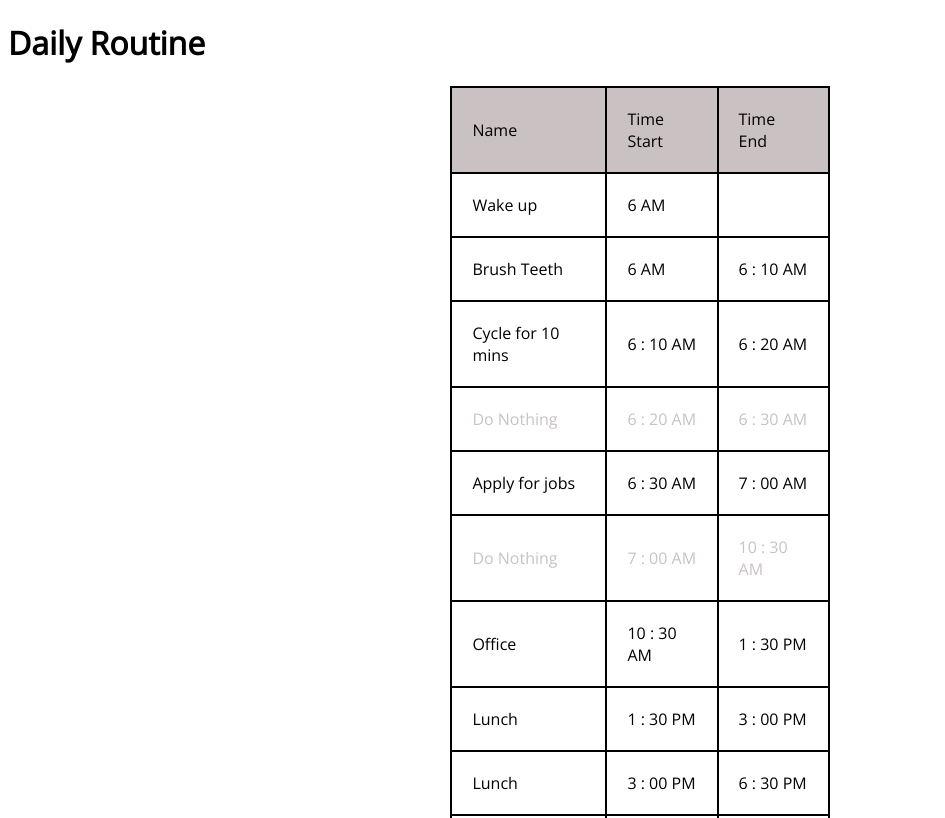
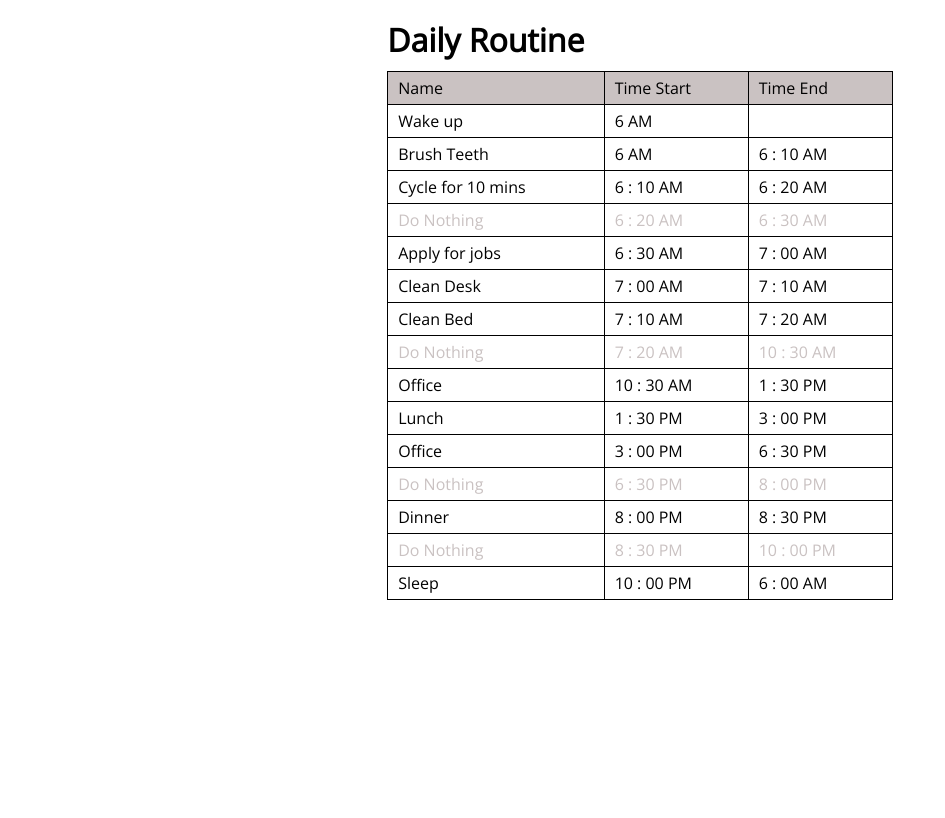
Before and after one commit to khalilahmed232/Personal-Documentation, a plain HTML site: page daily-routine-ver1/daily-routine-ver1.html in a window 1280 px wide. Shown: the top 818 px of the page, without its empty margins (0-945 px from the left). Drawn offline with nearby package versions, Linux system fonts and the light colour scheme.

Commit message:
updated the dailiy routine

```diff
--- a/daily-routine-ver1/daily-routine-ver1.html
+++ b/daily-routine-ver1/daily-routine-ver1.html
@@ -44,9 +44,19 @@
           <td>6 : 30 AM</td>
           <td>7 : 00 AM</td>
         </tr>
+        <tr>
+          <td>Clean Desk</td>
+          <td>7 : 00 AM</td>
+          <td>7 : 10 AM</td>
+        </tr>
+        <tr>
+          <td>Clean Bed</td>
+          <td>7 : 10 AM</td>
+          <td>7 : 20 AM</td>
+        </tr>
         <tr class="do-nothing">
           <td>Do Nothing</td>
-          <td>7 : 00 AM</td>
+          <td>7 : 20 AM</td>
           <td>10 : 30 AM</td>
         </tr>
         <tr>
@@ -60,7 +70,7 @@
           <td>3 : 00 PM</td>
         </tr>
         <tr>
-          <td>Lunch</td>
+          <td>Office</td>
           <td>3 : 00 PM</td>
           <td>6 : 30 PM</td>
         </tr>
--- a/daily-routine-ver1/daily-routine.css
+++ b/daily-routine-ver1/daily-routine.css
@@ -14,8 +14,14 @@ body {
   font-family: "Open Sans", sans-serif;
 }
 
+h1 {
+  width: 40%;
+  margin: 0 auto;
+  padding: 10px 0;
+}
+
 #daily-routine-table {
-  width: 30%;
+  width: 40%;
   margin: 0 auto;
   border-collapse: collapse;
 }
@@ -24,8 +30,8 @@ body {
 }
 #daily-routine-table td,
 tr {
-  border: 2px solid var(--table-border);
-  padding: 20px;
+  border: 1px solid var(--table-border);
+  padding: 5px 10px;
   margin: 0px;
 }
 
```
Also changed, not shown: 1 other file.
